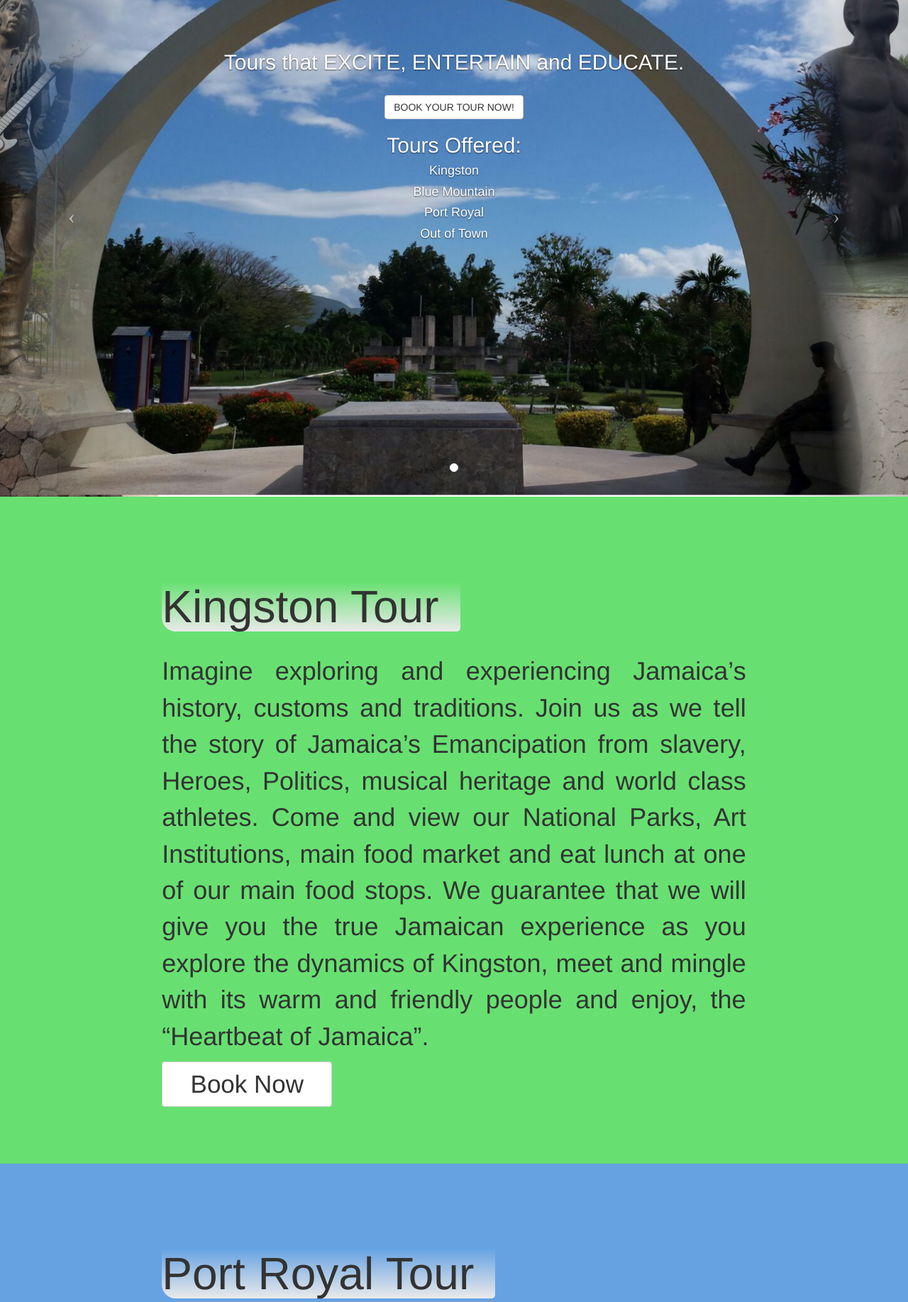
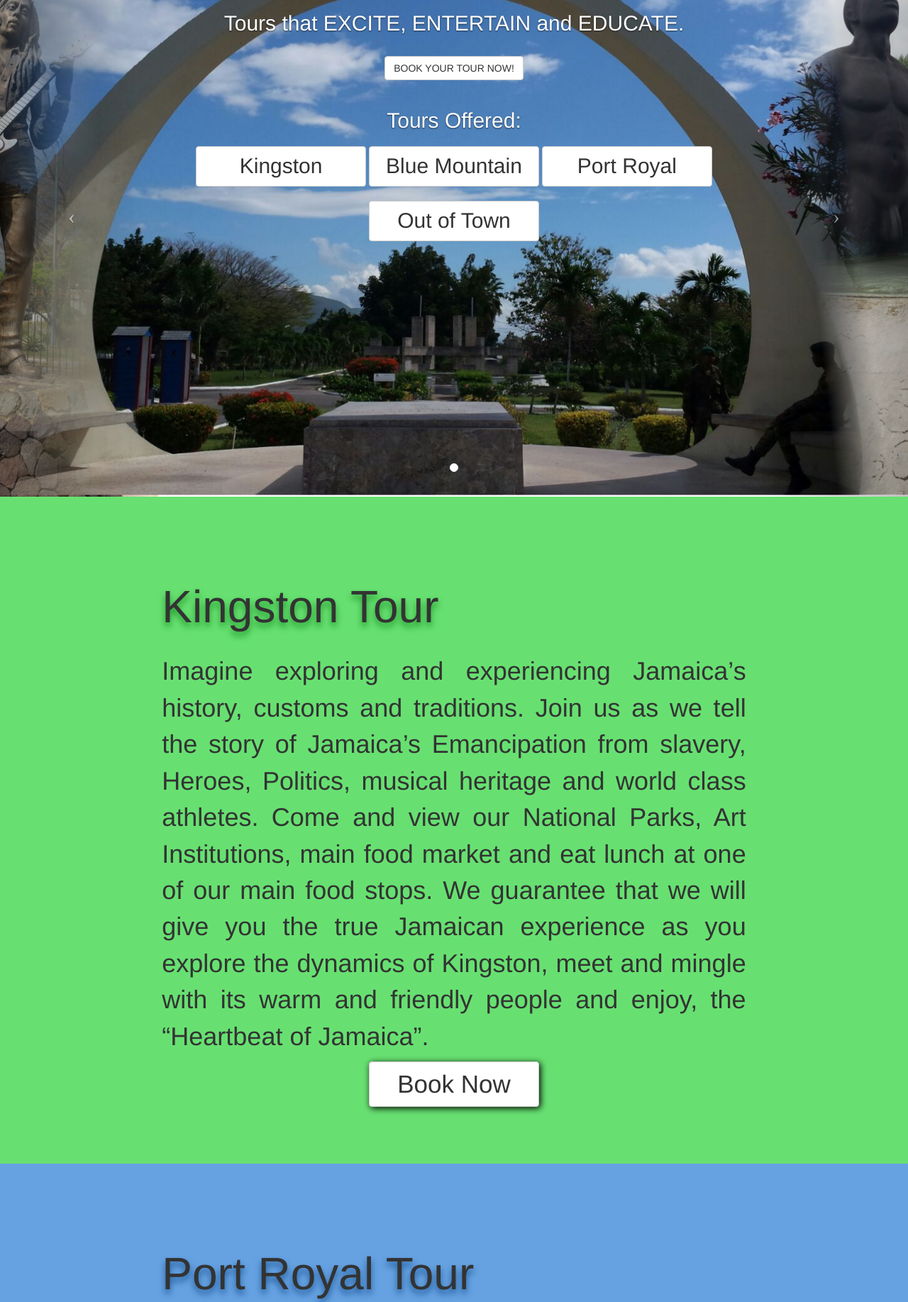
Before and after one commit to JoeyCodinja/blueskystoursjamaica, a Flask app: page / in a window 1280 px wide. Shown: the part 100-1935 px from the top of the page at 71% size. Run offline with Flask 2, Linux system fonts and the light colour scheme; some libraries are stand-ins or nearby versions.

Commit message:
Aesthetic changes

```diff
--- a/app.py
+++ b/app.py
@@ -2,14 +2,14 @@
 from flask import render_template
 import os
 
-app = Flask(__name__)
-app.config.update(TEMPLATES_AUTO_RELOAD=True)
+application = Flask(__name__)
+application.config.update(TEMPLATES_AUTO_RELOAD=True)
 
 
 
-@app.route('/')
+@application.route('/')
 def index():
     return render_template('index.html')
 
 if __name__ == "__main__":
-    app.run(host=os.getenv("IP", "0.0.0.0"), port=os.getenv("PORT", 8080))
+    application.run(host=os.getenv("IP", "0.0.0.0"), port=os.getenv("PORT", 8080))
--- a/static/css/page.css
+++ b/static/css/page.css
@@ -22,12 +22,48 @@
     padding-top:100px;
 }
 
+.row p {
+    text-align: justify;
+}
+
+.row .btn{
+    display:block;
+    margin-left:auto;
+    margin-right:auto;
+    box-shadow: 2px 2px 10px black;
+}
+
 footer .row{
     height:initial;
 }
 
 footer .row p{
     font-size:initial;
+}
+
+.carousel-caption > h4{
+    display:inline-block;
+}
+
+.carousel-caption > h4 > a{
+    font-size: 30px;
+    width:240px;
+}
+
+.carousel-caption h4:nth-child(1){
+
+}
+
+.carousel-caption h4:nth-child(2){
+
+}
+
+.carousel-caption h4:nth-child(3){
+
+}
+
+.carousel-caption h4:nth-child(4){
+
 }
 
 
@@ -50,14 +86,11 @@
 
     .row p{
         font-size: 14px;
-        text-align:justify;
     }
 
     .row .btn{
         width: 180px;
         font-size:25px;
-        margin-left:auto;
-        margin-right:auto;
     }
 
 }
@@ -88,13 +121,10 @@
 
     .row p{
         font-size: 36px;
-        text-align:justify;
     }
 
     .row .btn{
         width: 240px;
         font-size:35px;
-        margin-left:auto;
-        margin-right:auto;
     }
 }
--- a/templates/index.html
+++ b/templates/index.html
@@ -61,13 +61,22 @@
                     <h2>Tours that EXCITE, ENTERTAIN and EDUCATE.</h2>
 
                     <h2 class="btn btn-default"
-                        href="#kingston-tour"> BOOK YOUR TOUR NOW! </h2>
+                        href="#tours"> BOOK YOUR TOUR NOW! </h2>
+                        <br/> <br/>
 
                     <h2> Tours Offered: </h2>
-                    <h4> Kingston </h4>
-                    <h4> Blue Mountain </h4>
-                    <h4> Port Royal </h4>
-                    <h4> Out of Town </h4>
+                    <h4>
+                        <a class='btn btn-default' href="#kingston-tour">Kingston</a>
+                    </h4>
+                    <h4>
+                        <a class='btn btn-default' href="#blue-mountain-tour">Blue Mountain</a>
+                    </h4>
+                    <h4>
+                        <a class='btn btn-default' href="#port-royal-tour"> Port Royal </a>
+                    </h4>
+                    <h4>
+                        <a class='btn btn-default' href="#out-of-town-tour"> Out of Town </a>
+                    </h4>
                 </div>
             </div>
         </div>
@@ -89,9 +98,7 @@
             <div class="row" style="background-color:#67e071;">
                 <div class="col-lg-8 col-lg-offset-2">
                     <h1 style="display: inline-block;
-                               border-bottom-left-radius: 20px;
-                               border-bottom-right-radius: 5px;
-                               background: linear-gradient(#67E071, #EAEAEA);
+                               text-shadow: 0px 6px 10px #1E9428;
                                padding-right: 30px;">
                         Kingston Tour
                     </h1>
@@ -117,9 +124,7 @@
             <div class="row" style="background-color:#66a2e2;">
                 <div class="col-lg-8 col-lg-offset-2">
                     <h1 style="display: inline-block;
-                               border-bottom-left-radius: 20px;
-                               border-bottom-right-radius: 5px;
-                               background: linear-gradient(#66A2E2, #EAEAEA);
+                               text-shadow: 0px 6px 10px #1D5796;
                                padding-right: 30px;">
                         Port Royal Tour
                     </h1>
@@ -141,9 +146,7 @@
             <div class="row" style="background-color:#eae667;">
                 <div class="col-lg-8 col-lg-offset-2">
                     <h1 style="display: inline-block;
-                               border-bottom-left-radius: 20px;
-                               border-bottom-right-radius: 5px;
-                               background: linear-gradient(#EAE667, #EAEAEA);
+                               text-shadow: 0px 6px 10px #99975a;
                                padding-right:30px;">
                         Blue Mountain Tour
                     </h1>
@@ -166,9 +169,7 @@
             <div class="row" style="background-color:#e05c5c">
                 <div class="col-lg-8 col-lg-offset-2">
                     <h1 style="display: inline-block;
-                               border-width: 3px;
-                               border-solid: solid;
-                               border-image: linear-gradient(#E05C5C, #EAEAEA);
+                               text-shadow: 0px 6px 10px #961D1D;
                                padding-right:30px;">
                         Out of Town Tours
                     </h1>
```
